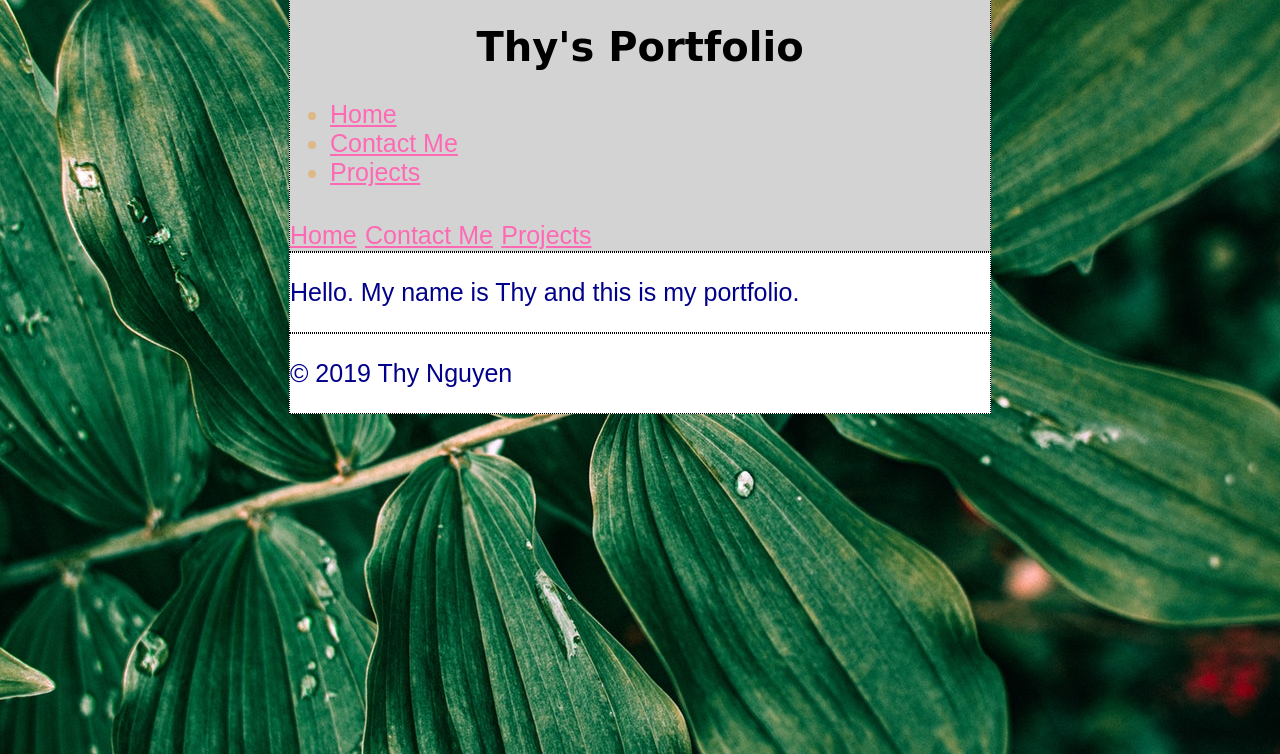
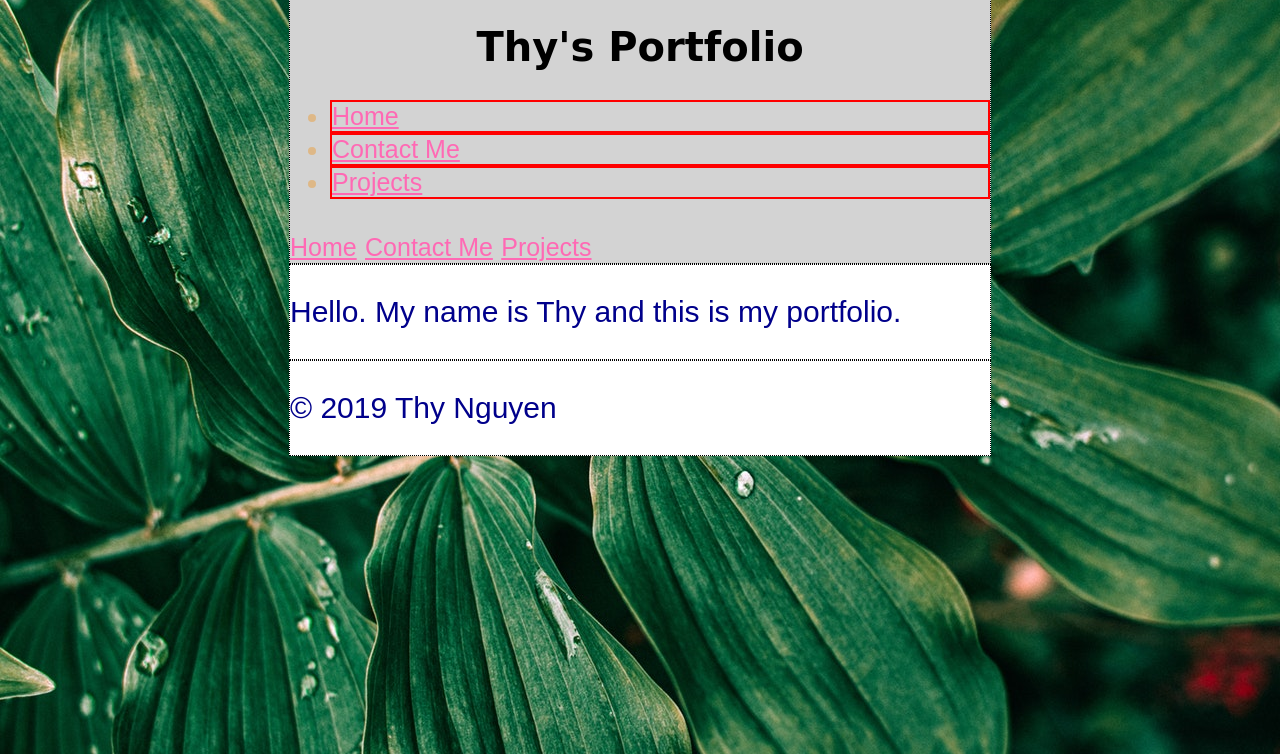
Before and after one commit to thynguyen37/summer-2019-assignments-thy, a plain HTML site: page week_3/portfolio/index.html in a window 1280 px wide. Shown: the part 46-800 px from the top of the page. Drawn offline with Linux system fonts and the light colour scheme.

Commit message:
added another css

```diff
--- a/week_3/portfolio/styles/styles.css
+++ b/week_3/portfolio/styles/styles.css
@@ -46,6 +46,17 @@ p {
     color: darkblue;
 }
 
+p, li, a {
+    font-size: 30px;
+    font-family: "Arial", sans-serif;
+    color: darkblue;
+    color: blue 2px solid;
+}
+
+li {
+    border: solid red 2px;
+}
+
 a {
     font-size: 25px;
     font-family: "Arial";
```
